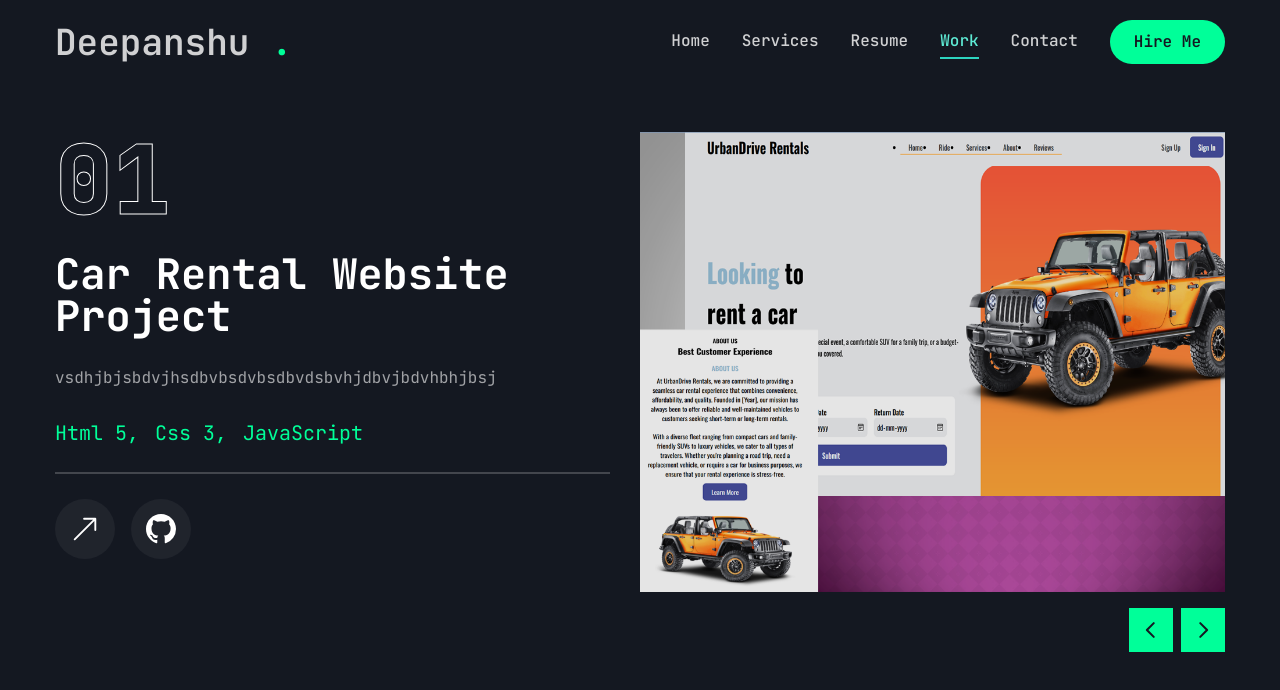
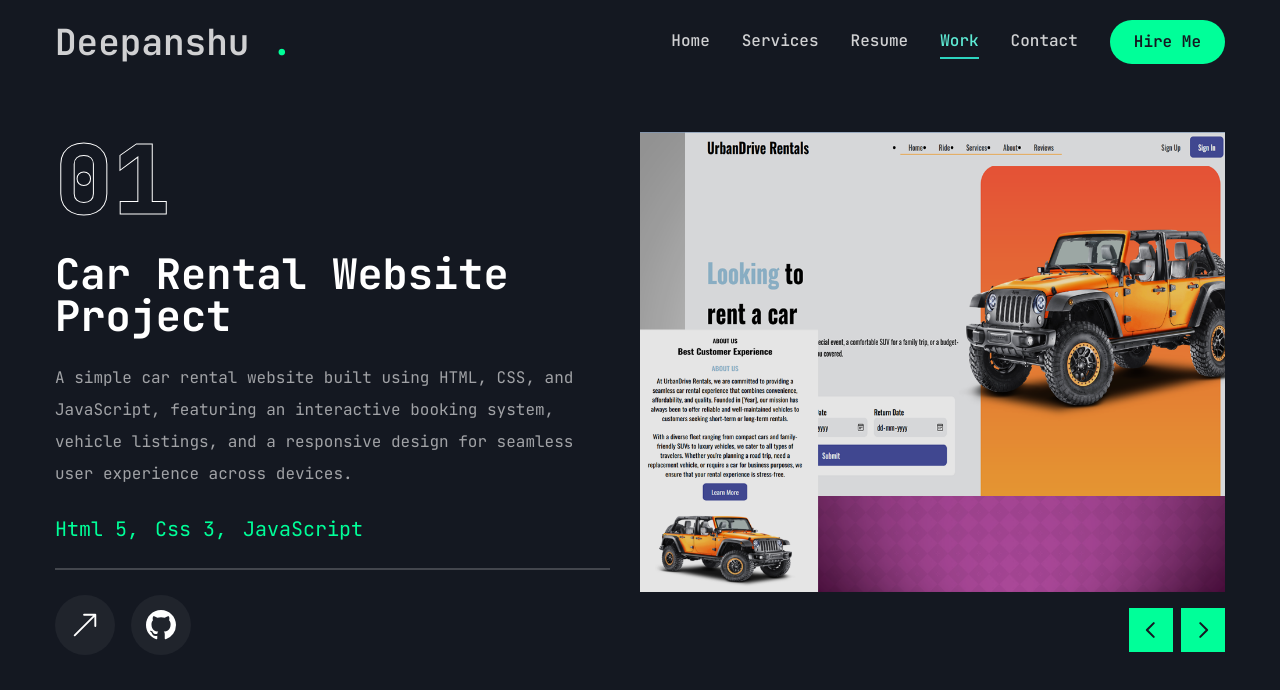
Before and after one commit to Deepanshu8560/Portfolio, a Next.js app: page /Work in a window 1280 px wide. Shown: the top 690 px of the page. Built offline with nearby package versions, Linux system fonts and the light colour scheme.

Commit message:
Update page.jsx

```diff
--- a/app/Work/page.jsx
+++ b/app/Work/page.jsx
@@ -17,7 +17,7 @@ const projects = [
     num: '01',
     category: 'Car Rental Website',
     title: "Car Rental Website",
-    description: "vsdhjbjsbdvjhsdbvbsdvbsdbvdsbvhjdbvjbdvhbhjbsj",
+    description: "A simple car rental website built using HTML, CSS, and JavaScript, featuring an interactive booking system, vehicle listings, and a responsive design for seamless user experience across devices.",
     stack: [{name:"Html 5"}, {name:"Css 3"}, {name:"JavaScript"}],
     Image: '/images/cars.png',
     live: '',
@@ -27,9 +27,19 @@ const projects = [
     num: '02',
     category: 'E-Commerce Website',
     title: "E-Commerce Website",
-    description: "vsdhjbjsbdvjhsdbvbsdvbsdbvdsbvhjdbvjbdvhbhjbsj",
+    description: "An e-commerce website built using HTML, CSS, JavaScript, and Vite, offering a responsive design, product catalog, shopping cart functionality, and dynamic user interactions using Vanilla JS for a fast and seamless shopping experience.",
     stack: [{name:"Html5"}, {name:"Css3"}, {name:"JavaScript"}, {name:"Node.js"}, {name:"Vite"},{name:"API"} ],
     Image: '/images/ecom1.png',
+    live: '',
+    github: "",
+  },
+  {
+    num: '03',
+    category: 'Movie Recommendation System',
+    title: "Movie Recommendation System",
+    description: "A movie recommendation system built with Streamlit offers an interactive web application that suggests films based on user preferences and viewing history. Utilizing machine learning algorithms, it analyzes data to provide personalized recommendations, enhancing the movie-watching experience.",
+    stack: [{name:"Python"}, {name:"Streamlit"}, {name:"API"} ],
+    Image: '/images/mov1.png',
     live: '',
     github: "",
   },
```
